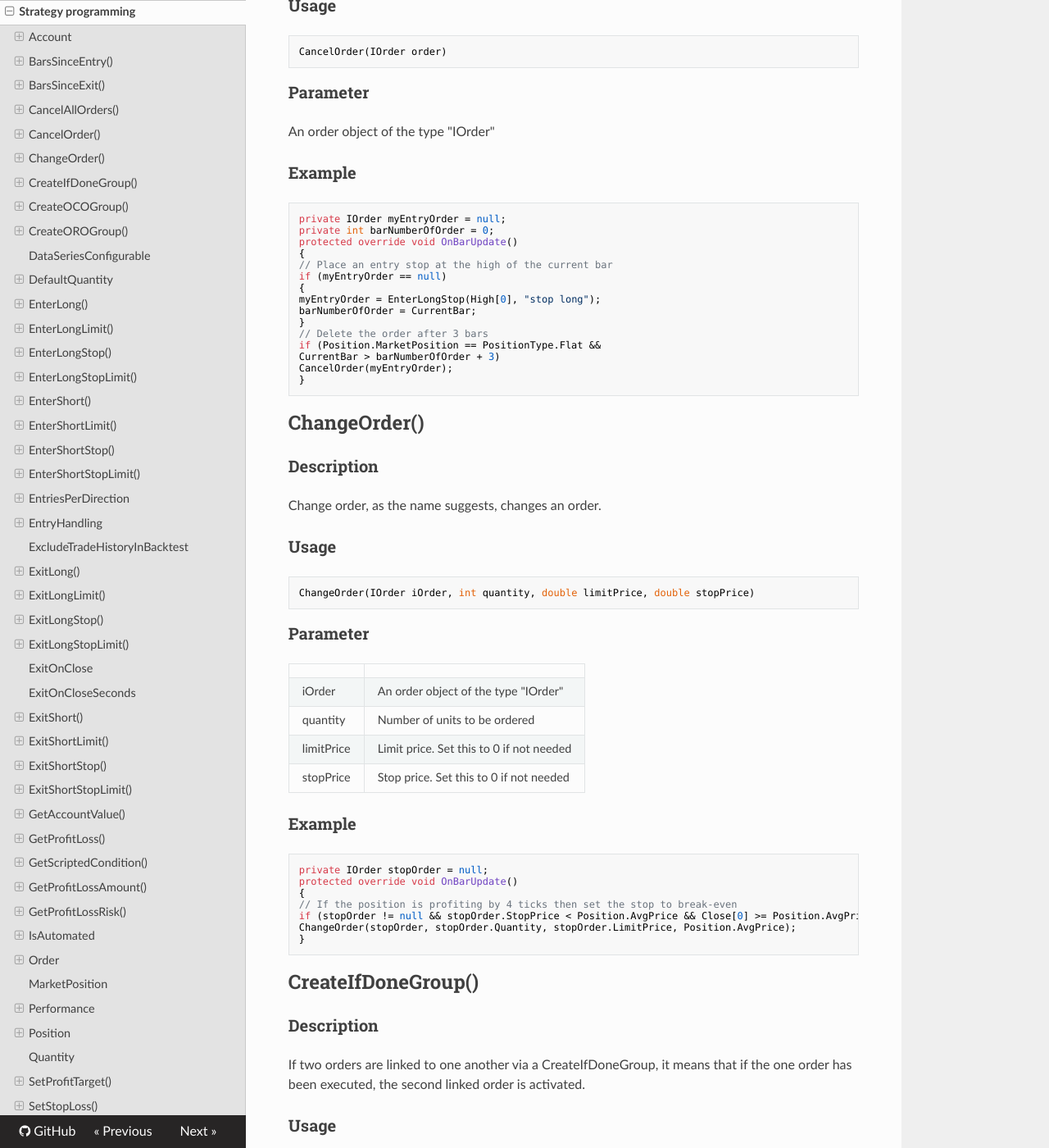
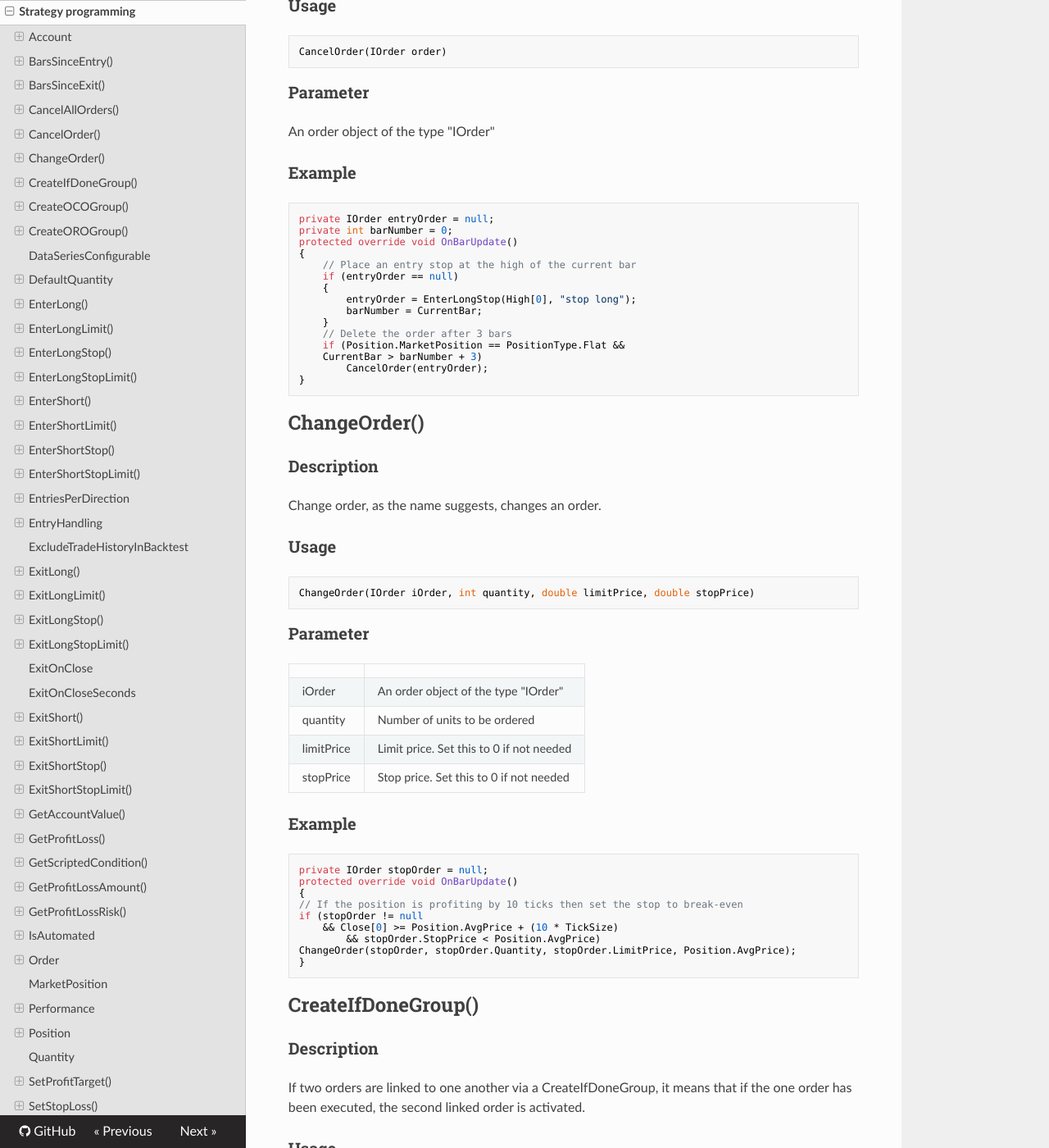
Before and after one commit to AgenaTrader/AgenaScript-documentation, an MkDocs documentation site: the page built from sources/strategy_programming.md, in a window 1280 px wide and 1400 px high, scrolled down 3351 px. Shown: the whole window at 82% size. Built offline with MkDocs 1.6.1, drawn with Linux system fonts in a browser that asks for light colours; nearby versions of some CDN libraries; old or Windows-style settings are respelled for this version of MkDocs; some of the changed text lies outside the part shown.

Commit message:
Update strategy_programming.md

````diff
--- a/sources/strategy_programming.md
+++ b/sources/strategy_programming.md
@@ -153,20 +153,20 @@ An order object of the type "IOrder"
 
 ### Example
 ```cs
-private IOrder myEntryOrder = null;
-private int barNumberOfOrder = 0;
+private IOrder entryOrder = null;
+private int barNumber = 0;
 protected override void OnBarUpdate()
 {
-// Place an entry stop at the high of the current bar
-if (myEntryOrder == null)
-{
-myEntryOrder = EnterLongStop(High[0], "stop long");
-barNumberOfOrder = CurrentBar;
-}
-// Delete the order after 3 bars
-if (Position.MarketPosition == PositionType.Flat &&
-CurrentBar > barNumberOfOrder + 3)
-CancelOrder(myEntryOrder);
+    // Place an entry stop at the high of the current bar
+    if (entryOrder == null)
+    {
+        entryOrder = EnterLongStop(High[0], "stop long");
+        barNumber = CurrentBar;
+    }
+    // Delete the order after 3 bars
+    if (Position.MarketPosition == PositionType.Flat &&
+    CurrentBar > barNumber + 3)
+        CancelOrder(entryOrder);
 }
 ```
 
@@ -192,8 +192,10 @@ ChangeOrder(IOrder iOrder, int quantity, double limitPrice, double stopPrice)
 private IOrder stopOrder = null;
 protected override void OnBarUpdate()
 {
-// If the position is profiting by 4 ticks then set the stop to break-even
-if (stopOrder != null && stopOrder.StopPrice < Position.AvgPrice && Close[0] >= Position.AvgPrice + 4 * TickSize)
+// If the position is profiting by 10 ticks then set the stop to break-even
+if (stopOrder != null
+    && Close[0] >= Position.AvgPrice + (10 * TickSize)
+        && stopOrder.StopPrice < Position.AvgPrice)
 ChangeOrder(stopOrder, stopOrder.Quantity, stopOrder.LimitPrice, Position.AvgPrice);
 }
 ```
@@ -357,7 +359,8 @@ an order object of the type "IOrder"
 ```cs
 // Enter a long position if the last entry is 10 bars in the past
 // and if two SMAs have crossed
-if (BarsSinceEntry() > 10 && CrossAbove(SMA(10), SMA(20), 1))
+if (BarsSinceEntry() > 10
+    && CrossAbove(SMA(10), SMA(20), 1))
 EnterLong("SMA cross entry");
 ```
 
````
Also changed, not shown: other parts of sources/strategy_programming.md (+5 -5 lines).
